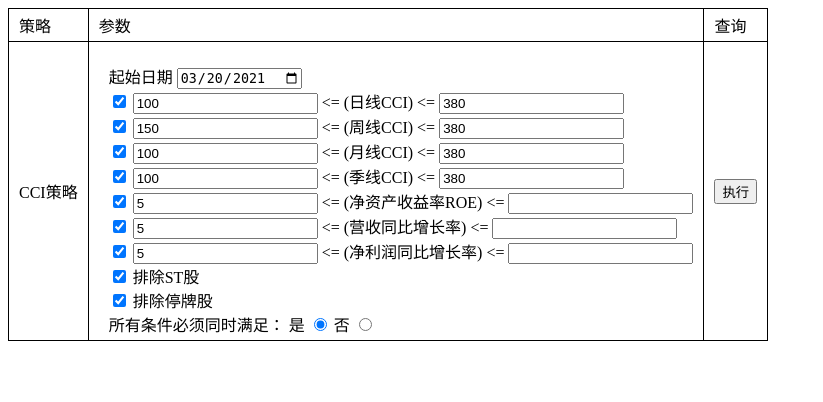
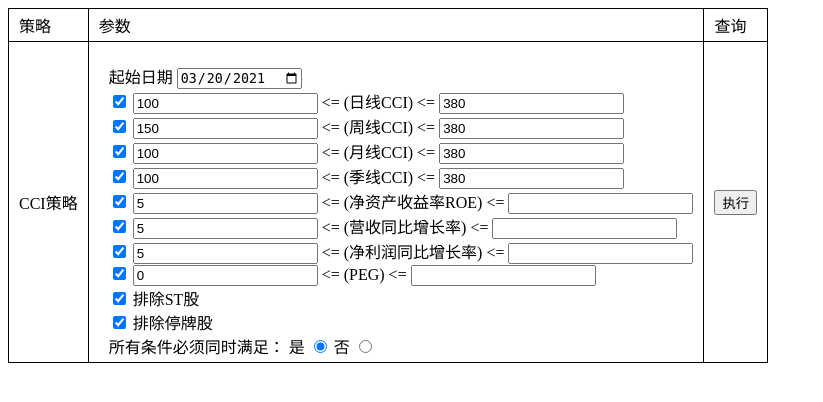
Before and after one commit to larryrun/DolphinUI, a Flask app: page /vip/dshj in a window 1280 px wide. Shown: the top 402 px of the page, without its empty margins (0-823 px from the left). Run offline with Flask 2, Linux system fonts and the light colour scheme.

Commit message:
refine members page and add peg for dshj

```diff
--- a/app.py
+++ b/app.py
@@ -7,7 +7,7 @@ import numpy as np
 
 app = Flask(__name__)
 
-database_client = DatabaseClient(dev=True)
+database_client = DatabaseClient(dev=False)
 
 global_cache_finance_indicators = {}
 
@@ -242,6 +242,9 @@ def vip_dshj():
                            netprofit_yoy='on',
                            netprofit_yoy_min=5,
                            netprofit_yoy_max='',
+                           peg='on',
+                           peg_min=0,
+                           peg_max='',
                            exclude_st='on',
                            exclude_suspended='on')
 
@@ -275,6 +278,9 @@ def vip_dshj_cci():
         netprofit_yoy = ("on" == request.form.get('netprofit_yoy', ""))
         netprofit_yoy_min = request.form.get('netprofit_yoy_min', None)
         netprofit_yoy_max = request.form.get('netprofit_yoy_max', None)
+        peg = ("on" == request.form.get('peg', ""))
+        peg_min = request.form.get('peg_min', None)
+        peg_max = request.form.get('peg_max', None)
 
         exclude_st = ("on" == request.form.get('exclude_st', ""))
         exclude_suspended = ("on" == request.form.get('exclude_suspended', ""))
@@ -307,6 +313,9 @@ def vip_dshj_cci():
                                         'netprofit_yoy': netprofit_yoy,
                                         'netprofit_yoy_min': netprofit_yoy_min,
                                         'netprofit_yoy_max': netprofit_yoy_max,
+                                        'peg': peg,
+                                        'peg_min': peg_min,
+                                        'peg_max': peg_max,
                                         'exclude_st': exclude_st,
                                         'exclude_suspended': exclude_suspended,
                                         'all_satisfy': all_satisfy,
@@ -362,7 +371,6 @@ def vip_dshj_cci():
             date = datetime.date.today() + datetime.timedelta(days=-1278)
             sql = "SELECT code, name FROM Dolphin.StockBasic WHERE list >= '%s'" % (date.strftime('%Y%m%d'))
             sub_quarterly_new_stocks = pd.read_sql_query(sql, database_client.get_engine())
-            sub_quarterly_new_stocks_copy = sub_quarterly_new_stocks.copy()
             sub_quarterly_new_stocks.set_index('code', inplace=True)
 
             exclude_stocks = pd.DataFrame()
@@ -399,6 +407,23 @@ def vip_dshj_cci():
                         basic_indicators_stocks = basic_indicators_stocks.query("netprofit_yoy <= %s" % netprofit_yoy_max)
                 if basic_indicators_stocks.empty:
                     return render_template('common/stocks.html', stocks=stocks)
+
+            boost_indicators_stocks = pd.DataFrame()
+            boost_indicators = peg
+            if boost_indicators:
+                sql = """
+                    SELECT b.code, b.date, b.peg FROM Dolphin.FinanceIndicatorsBoost b, (
+                      SELECT code, max(date) as date FROM Dolphin.FinanceIndicatorsBoost GROUP BY CODE
+                    ) c
+                    WHERE b.code = c.code AND b.date = c.date
+                """
+                boost_indicators_stocks = pd.read_sql_query(sql, database_client.get_engine())
+                boost_indicators_stocks.set_index('code', inplace=True, drop=True)
+                if peg:
+                    if peg_min:
+                        boost_indicators_stocks = boost_indicators_stocks.query("peg >= %s" % peg_min)
+                    if peg_max:
+                        boost_indicators_stocks = boost_indicators_stocks.query("peg <= %s" % peg_max)
 
             successful = True
             start_date = pd.to_datetime(start_date).strftime('%Y%m%d')
@@ -448,7 +473,10 @@ def vip_dshj_cci():
                     stocks_query = stocks_query.join(exclude_stocks, on='code', how='inner', rsuffix='_r')
                     stocks_query = stocks_query[['code', 'name']]
                 if basic_indicators:
-                    stocks_query = stocks_query.join(basic_indicators_stocks, on='code', how='inner')
+                    stocks_query = stocks_query.join(basic_indicators_stocks, on='code', how='inner', rsuffix='_r')
+                    stocks_query = stocks_query[['code', 'name']]
+                if boost_indicators:
+                    stocks_query = stocks_query.join(boost_indicators_stocks, on='code', how='inner', rsuffix='_r')
                     stocks_query = stocks_query[['code', 'name']]
                 stocks = stocks_query.to_dict(orient='records')
 
--- a/templates/vip/dshj.html
+++ b/templates/vip/dshj.html
@@ -97,6 +97,13 @@ function on_strategy_cci_submit() {
                 </span>
                 <br>
                 <span>
+                    <input id="peg" type="checkbox" name="peg" value="{{peg}}" checked>
+                    <input id="peg_min" type="text" name="peg_min" value="{{peg_min}}">
+                    <label> <= (PEG) <= </label>
+                    <input id="peg_max" type="text" name="peg_max" value="{{peg_max}}">
+                </span>
+                <br>
+                <span>
                     <input id="exclude_st" type="checkbox" name="exclude_st" value="{{exclude_st}}" checked>
                     <label> 排除ST股 </label>
                 </span>
```
Also changed, not shown: templates/dolphin/indexes/members.html (+11 -2 lines).
